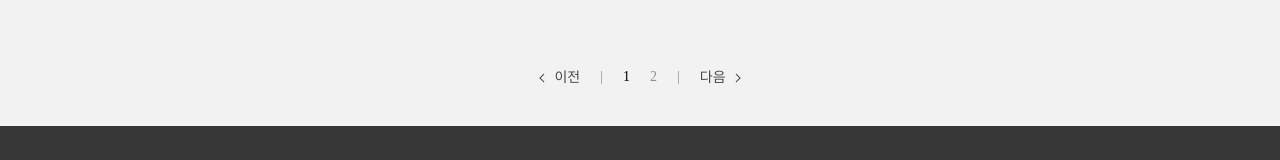
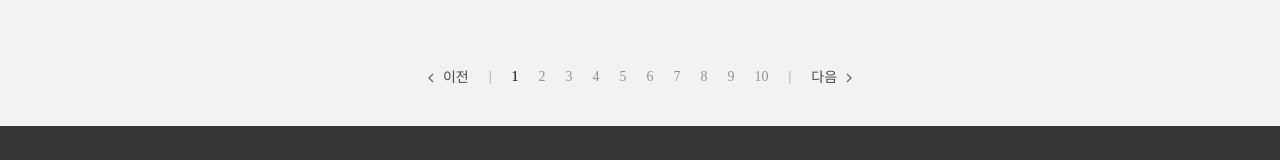
Before and after one commit to devJiraynor/board-project-20230530, a React (Create React App) app in the folder front/: page / in a window 1280 px wide. Shown: the part 2255-2415 px from the top of the page. Built offline with nearby package versions, Linux system fonts and the light colour scheme; a web font is replaced by a local one.

Commit message:
2023.07.18. 17:20

```diff
--- a/front/src/utils/index.ts
+++ b/front/src/utils/index.ts
@@ -8,5 +8,5 @@ export const getPagination = (boardCount: number, currentSection:number) => {
     currentSection * PAGE_BY_SECTION : totalPageCount;
   const minPage = 10 * (currentSection - 1) + 1;
 
-  return { section, maxPage, minPage };
+  return { section, maxPage, minPage, totalPageCount };
 }
--- a/front/src/views/Main/index.tsx
+++ b/front/src/views/Main/index.tsx
@@ -6,6 +6,7 @@ import { currentBoardListMock, popularWordListMock, top3ListMock } from 'src/moc
 import BoardListItem from 'src/components/BoardListItem';
 import { useNavigate } from 'react-router-dom';
 import { COUNT_BY_PAGE, COUNT_BY_SECTION, PAGE_BY_SECTION } from 'src/constants';
+import { getPagination } from 'src/utils';
 
 export default function Main() {
 
@@ -44,6 +45,10 @@ export default function Main() {
     const [totalPage, setTotalPage] = useState<number[]>([]);
     const [totalSection, setTotalSection] = useState<number>(1);
 
+    const [totalPageCount, setTotalPageCount] = useState<number>(0);
+    const [minPage, setMinPage] = useState<number>(0);
+    const [maxPage, setMaxPage] = useState<number>(0);
+
     const onPopularClickHandler = (word: string) => {
       navigator(`/search/${word}`);
     }
@@ -57,7 +62,12 @@ export default function Main() {
       // if (currentPage != 1) setCurrentPage(currentPage - 1);
 
       // 섹션 이동
-      if (currentSection != 1) setCurrentSection(currentSection - 1);
+      // if (currentSection != 1) setCurrentSection(currentSection - 1);
+
+      // 한 페이지씩 이동 + 섹션 이동
+      if (currentPage == 1) return;
+      if (currentPage == minPage) setCurrentSection(currentSection - 1);
+      setCurrentPage(currentPage - 1);
     }
 
     const onNextClickHanlder = () => {
@@ -65,22 +75,22 @@ export default function Main() {
       // if (currentPage != totalPage.length) setCurrentPage(currentPage + 1);
 
       // 섹션 이동
-      if (currentSection != totalSection) setCurrentSection(currentSection + 1);
+      // if (currentSection != totalSection) setCurrentSection(currentSection + 1);
+
+      // 한 페이지씩 이동 + 섹션 이동
+      if (currentPage == totalPageCount) return;
+      if (currentPage == maxPage) setCurrentSection(currentSection + 1);
+      setCurrentPage(currentPage + 1);
     }
 
     useEffect(() => {
+      const boardCount = 72;
 
-      const boardCount = 10;
-
-      const section = Math.ceil(boardCount / COUNT_BY_SECTION);
-      const totalPageCount = Math.ceil(boardCount / COUNT_BY_PAGE);
-
-      const maxPage = totalPageCount >= currentSection * PAGE_BY_SECTION ?
-        currentSection * PAGE_BY_SECTION : totalPageCount;
-      const minPage = 10 * (currentSection - 1) + 1;
-
+      const { section, minPage, maxPage, totalPageCount } = getPagination(boardCount, currentSection);
       setTotalSection(section);
-
+      setMinPage(minPage);
+      setMaxPage(maxPage);
+      setTotalPageCount(totalPageCount);
 
       if (!currentList.length) setCurrentList(currentBoardListMock);
 
```
